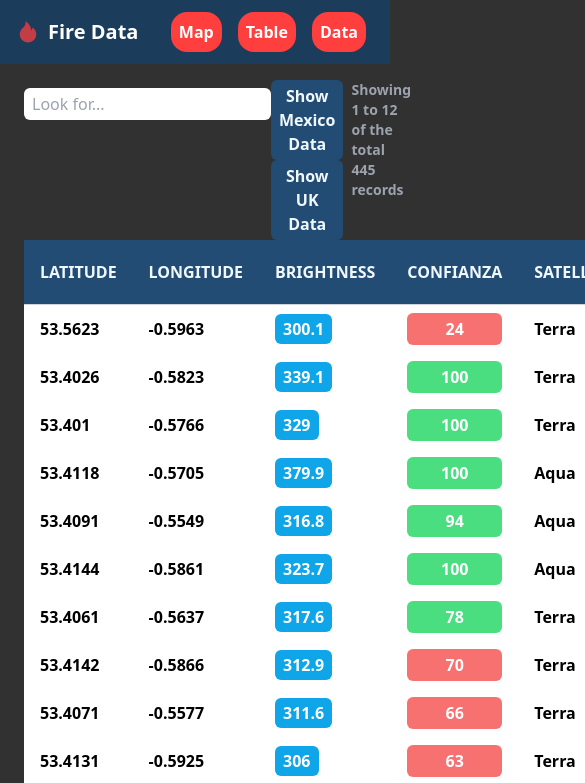
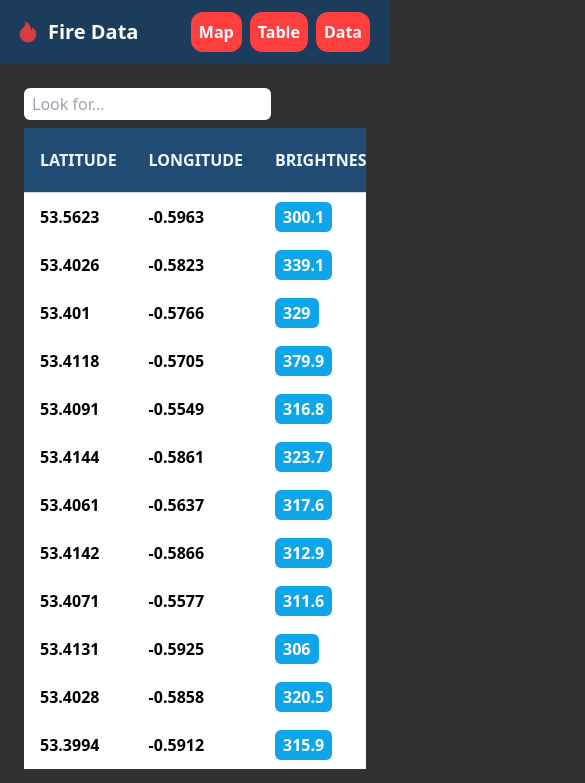
Before and after one commit to LaloRys/nasa-fire-guardians, a React (Vite) app: page /table in a window 390 px wide. Shown: the top 783 px of the page, 585 px wide, since content can reach past the window. Built offline with nearby package versions, Linux system fonts and the light colour scheme.

Commit message:
Add responsive on Table

```diff
--- a/src/components/navbar/Navbar.jsx
+++ b/src/components/navbar/Navbar.jsx
@@ -21,7 +21,7 @@ function Navbar() {
             {navbarRoutes.map((route, index) => (
               <Link
                 to={route.path}
-                className="text-white font-semibold mx-2 bg-[#ff3e3e] px-2 py-2 rounded-2xl hover:bg-[#bf4141] hover:rounded-xl "
+                className="text-white font-semibold mx-1 bg-[#ff3e3e] px-2 py-2 rounded-xl hover:bg-[#bf4141] hover:rounded-xl "
                 key={index}
               >
                 {route.name}
--- a/src/pages/Table.jsx
+++ b/src/pages/Table.jsx
@@ -8,12 +8,12 @@ import {
   getSortedRowModel, //Ordenar
 } from "@tanstack/react-table";
 import dataMX from "../data/litte_modis_mexico";
-import dataUK from '../data/modis_2022_United_Kingdom-200.json'
+import dataUK from "../data/modis_2022_United_Kingdom-200.json";
 
 import classNames from "classnames";
 // import { rankItem } from "@tanstack/match-sorter-utils";
-import Sun from '../assets/sun.svg'
-import Moon from '../assets/moon.svg'
+import Sun from "../assets/sun.svg";
+import Moon from "../assets/moon.svg";
 
 import { useNavigate } from "react-router-dom";
 
@@ -71,7 +71,11 @@ function Table() {
     {
       accessorKey: "brightness",
       header: () => <span>brightness</span>,
-      cell: (info) => <span className="font-bold bg-sky-500 py-1 px-2 rounded-md text-white">{info.getValue()}</span>,
+      cell: (info) => (
+        <span className="font-bold bg-sky-500 py-1 px-2 rounded-md text-white">
+          {info.getValue()}
+        </span>
+      ),
     },
     {
       accessorKey: "confidence",
@@ -92,12 +96,15 @@ function Table() {
       accessorKey: "satellite",
       header: () => <span>satellite</span>,
       cell: (info) => <p className="font-bold">{info.getValue()}</p>,
-
     },
     {
       accessorKey: "bright_t31",
       header: () => <span>bright_t31</span>,
-      cell: (info) => <span className="font-bold bg-sky-500 py-1 px-2 rounded-md text-white">{info.getValue()}</span>,
+      cell: (info) => (
+        <span className="font-bold bg-sky-500 py-1 px-2 rounded-md text-white">
+          {info.getValue()}
+        </span>
+      ),
     },
     {
       accessorKey: "frp",
@@ -108,18 +115,20 @@ function Table() {
     {
       accessorKey: "type",
       header: () => <span>Type</span>,
-      cell: (info) => <span className="font-bold bg-sky-600 py-1  px-2 rounded-md text-white">{info.getValue()}</span>,
-
+      cell: (info) => (
+        <span className="font-bold bg-sky-600 py-1  px-2 rounded-md text-white">
+          {info.getValue()}
+        </span>
+      ),
     },
     {
       accessorKey: "daynight",
       header: () => <span>Day | Night</span>,
       cell: (info) => {
         return info.getValue() === "N" ? (
-          <img src={Moon} style={{width: '20px', height: '20px'}}/>
+          <img src={Moon} style={{ width: "20px", height: "20px" }} />
         ) : (
-          <img src={Sun} style={{width: '20px', height: '20px'}}/>
-
+          <img src={Sun} style={{ width: "20px", height: "20px" }} />
         );
       },
     },
@@ -170,20 +179,32 @@ function Table() {
             placeholder="Look for..."
           />
         </div>
-        <div>
-        <button className="bg-[#224c73] font-semibold px-2 py-1 rounded-md hover:bg-[#4b8fcf] mr-2" onClick={() => setData(dataWithIds(dataMX))}>Show Mexico Data</button>
-          <button className="bg-[#224c73] font-semibold px-2 py-1 rounded-md hover:bg-[#4b8fcf] mr-2" onClick={() => setData(dataWithIds(dataUK))}>Show UK Data</button>
+        <div className="hidden sm:flex">
+          <button
+            className="bg-[#224c73] font-semibold px-2 py-1 my-2 rounded-md hover:bg-[#4b8fcf] mr-2"
+            onClick={() => setData(dataWithIds(dataMX))}
+          >
+            Show Mexico Data
+          </button>
+          <button
+            className="bg-[#224c73] font-semibold px-2 py-1 my-2 rounded-md hover:bg-[#4b8fcf] mr-2"
+            onClick={() => setData(dataWithIds(dataUK))}
+          >
+            Show UK Data
+          </button>
         </div>
         {/* Texto de ubicacion */}
-        <div className="text-gray-400 text-sm font-semibold">
-        Showing {getStateTable().firstIndex} to{" "}
-            {getStateTable().lastIndex} of the total {getStateTable().totalRows}{" "}
-            records
+        <div className="hidden sm:flex text-gray-400 text-sm font-semibold ">
+          Showing {getStateTable().firstIndex} to {getStateTable().lastIndex} of
+          the total {getStateTable().totalRows} records
         </div>
         {/* Texto de ubicacion */}
       </div>
       {/* Buscador  */}
-      <table className="table-auto w-full">
+
+      {/*  <----------- Tabla --------->  */}
+      <div className="overflow-auto">
+        <table className="table-auto w-full min-w-[560px]">
           <thead>
             {table.getHeaderGroups().map((headerGroup) => (
               <tr
@@ -191,7 +212,10 @@ function Table() {
                 key={headerGroup.id}
               >
                 {headerGroup.headers.map((header) => (
-                <th className="py-2 px-4 text-left uppercase hover:bg-[#4a8ecd]" key={header.id}>
+                  <th
+                    className="py-2 px-4 text-left uppercase hover:bg-[#4a8ecd]"
+                    key={header.id}
+                  >
                     {header.isPlaceholder ? null : (
                       // Control Ordenado
                       <div
@@ -221,7 +245,10 @@ function Table() {
           </thead>
           <tbody>
             {table.getRowModel().rows.map((row) => (
-            <tr className="text-black hover:bg-gray-200 bg-white" key={row.id}>
+              <tr
+                className="text-black hover:bg-gray-200 bg-white"
+                key={row.id}
+              >
                 {row.getVisibleCells().map((cell) => (
                   <td
                     className="py-2 px-4 cursor-pointer"
@@ -235,8 +262,11 @@ function Table() {
             ))}
           </tbody>
         </table>
+      </div>
+      {/*  <----------- Tabla --------->  */}
+
       {/* Paginacion */}
-      <div className="mt-4 flex items-center justify-between">
+      <div className="mt-4 md:flex items-center justify-between space-y-4">
         {/* Arrows de navegacion*/}
         <div className="flex items-center gap-2">
           <button
@@ -254,6 +284,7 @@ function Table() {
             {"<"}
           </button>
           {/* Numero de pagina */}
+          <div>
             {table.getPageOptions().map((pageNumber, index) => (
               <button
                 onClick={() => table.setPageIndex(pageNumber)}
@@ -267,6 +298,7 @@ function Table() {
                 {pageNumber + 1}
               </button>
             ))}
+          </div>
           {/* Numero de pagina */}
           <button
             onClick={() => table.nextPage()}
```
Lines whose indentation alone changed are shown as unchanged.
